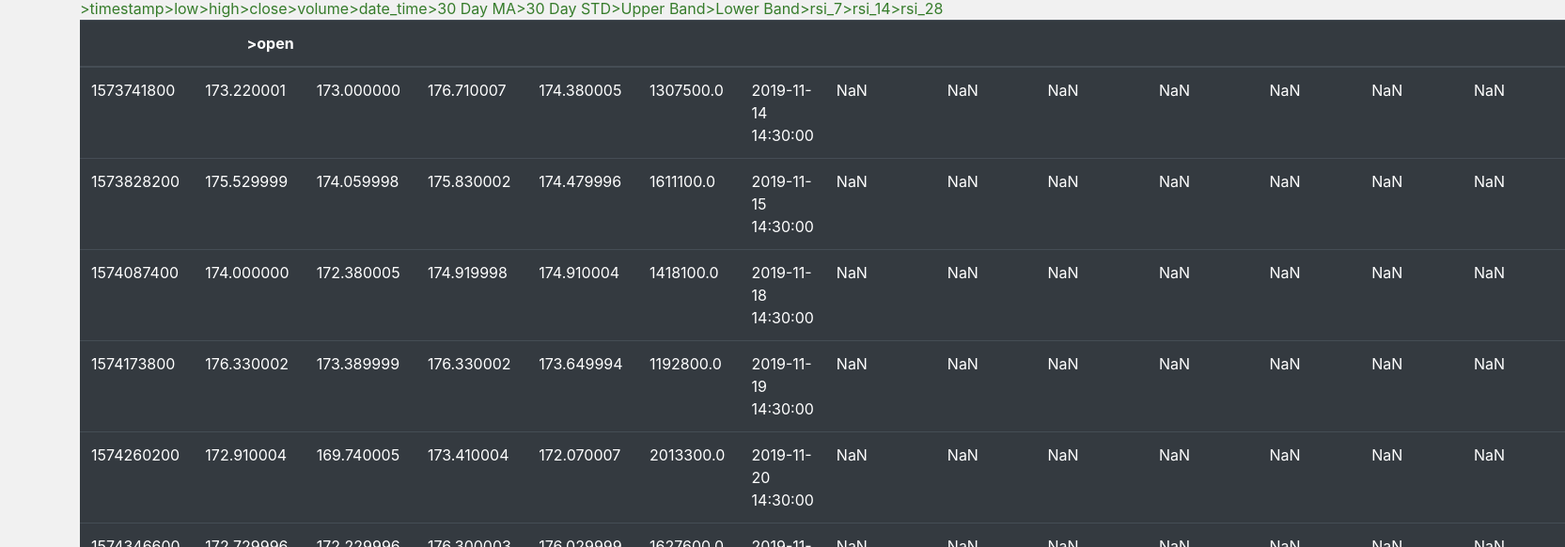
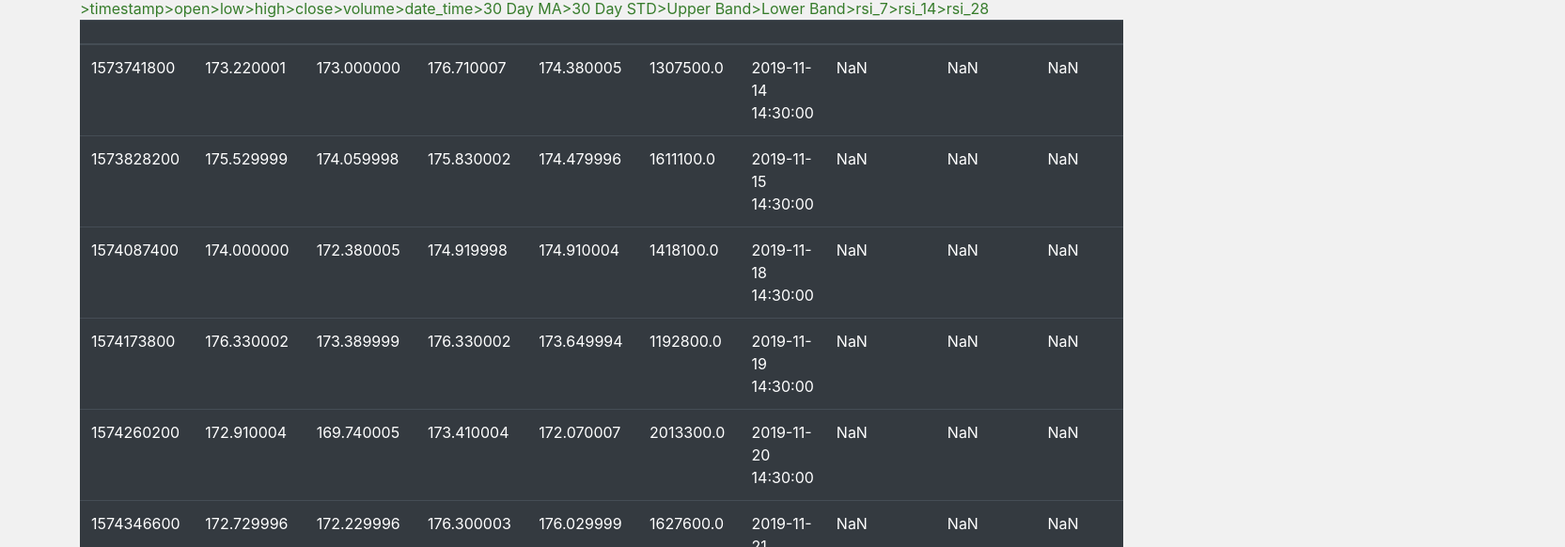
Before and after one commit to pauleppers/Web-Design-Challenge, a plain HTML site: page DeereData.html in a window 1280 px wide. Shown: the part 146-728 px from the top of the page at 94% size, 1665 px wide, since content can reach past the window. Drawn offline with nearby package versions, Linux system fonts and the light colour scheme.

Commit message:
added responsive to data page

```diff
--- a/DeereData.html
+++ b/DeereData.html
@@ -52,25 +52,25 @@
     </div>
 
 
-<!--<table border="1" class="dataframe">-->
-
+<!--<table class="dataframe">-->
+    <div class="table-responsive">
     <table class="table table-dark">
     <thead>
         <tr style="text-align: right;">
-        <th scope="col"></th>>timestamp</th>
-        <th scope="col"></thscope>>open</th>
-        <th scope="col"></th>>low</th>
-        <th scope="col"></th>>high</th>
-        <th scope="col"></th>>close</th>
-        <th scope="col"></th>>volume</th>
-        <th scope="col"></th>>date_time</th>
-        <th scope="col"></th>>30 Day MA</th>
-        <th scope="col"></th>>30 Day STD</th>
-        <th scope="col"></th>>Upper Band</th>
-        <th scope="col"></th>>Lower Band</th>
-        <th scope="col"></th>>rsi_7</th>
-        <th scope="col"></th>>rsi_14</th>
-        <th scope="col"></th>>rsi_28</th>
+        <th></th>>timestamp</th>
+        <th></th>>open</th>
+        <th></th>>low</th>
+        <th></th>>high</th>
+        <th></th>>close</th>
+        <th></th>>volume</th>
+        <th></th>>date_time</th>
+        <th></th>>30 Day MA</th>
+        <th></th>>30 Day STD</th>
+        <th></th>>Upper Band</th>
+        <th></th>>Lower Band</th>
+        <th></th>>rsi_7</th>
+        <th></th>>rsi_14</th>
+        <th></th>>rsi_28</th>
         </tr>
     </thead>
     <tbody>
@@ -4124,4 +4124,5 @@
         </tr>
     </tbody>
     </table>
+    </div>
 </main>
```
